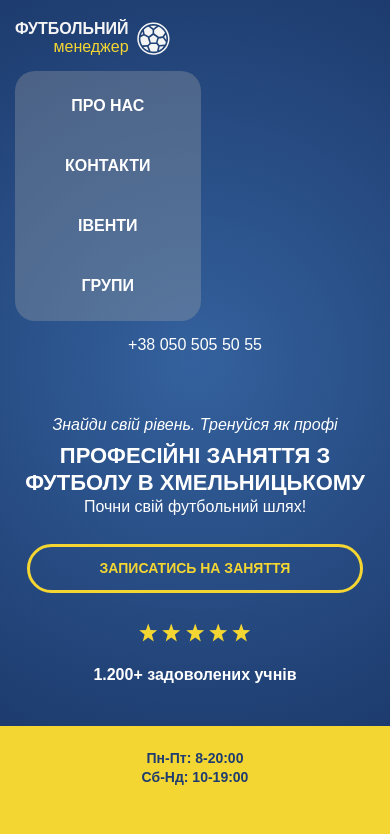
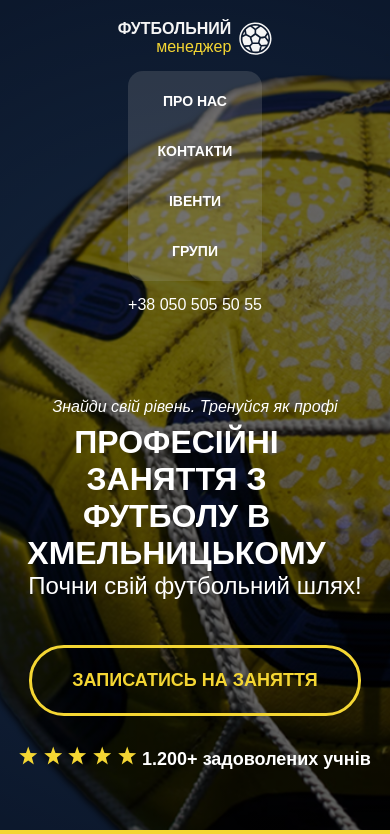
Before and after one commit to nazareth2009/football_manager, a plain HTML site: page index.html in a window 390 px wide. Shown: the top 834 px of the page. Drawn offline with Linux system fonts and the light colour scheme.

Commit message:
mobile fix

```diff
--- a/css/style.css
+++ b/css/style.css
@@ -11,17 +11,21 @@ body {
 
 
 .main {
-    background: url(../img/big-ball.png) no-repeat right bottom -70px, radial-gradient(circle at center,#34619d 0%,#34619d 1%, #1d3b6e 100%);
+  background:
+    linear-gradient(rgba(0, 0, 0, 0.6), rgba(0, 0, 0, 0.6)),
+    url(../img/big-ball.png) no-repeat center bottom -50px,
+    radial-gradient(circle at center, #34619d 0%, #1d3b6e 100%);
+  background-size: cover;
+  text-align: center;
 }
 
 .header {
     display: flex;
-    justify-content: space-between;
+    flex-direction: column;
+    align-items: center;
+    gap: 15px;
     padding: 20px 0;
-    align-items: center;
-
 }
-
 
 .logo {
     display: flex;
@@ -30,18 +34,15 @@ body {
 }
 
 .logo:hover svg {
-        transform: rotate(360deg);
-        margin-left: 50px;
-        transition: all 1s ease;
-
+    transform: rotate(360deg);
+    margin-left: 50px;
+    transition: all 1s ease;
 }
 
 .logo div {
      text-align: right;
      margin-right: 8px;
 }
-
-
 
 .logo strong {
     display: block;
@@ -61,12 +62,18 @@ body {
 
 .menu ul {
     display: flex;
-    column-gap: 10px;
+    flex-direction: column;
+    align-items: center;
+    row-gap: 10px;
     list-style: none;
     margin: 0;
-    padding: 5px 45px;
-    border-radius: 20px;
-    background-color: rgba(172, 172, 170, 0.3)
+    padding: 10px 20px;
+    border-radius: 15px;
+    background-color: rgba(172, 172, 170, 0.2);
+}
+
+.menu li {
+    margin: 5px 0;
 }
 
 .menu a {
@@ -83,19 +90,16 @@ body {
 .menu li:hover > a {
     color: #f4d633;
     border-radius: 20px;
-    background-color: rgba(172, 172, 170, 0.3)
+    background-color: rgba(172, 172, 170, 0.3);
 }
 
 .phone {
-    position: relative;
-    padding-left: 35px;
+    position: static;
+    padding-left: 0;
 }
 
 .phone img {
-    position: absolute;
-    left: 0;
-    top: calc(50% - 13px);
-
+    display: none;
 }
 
 .phone a {
@@ -105,54 +109,49 @@ body {
 }
 
 .phone a:hover {
-        color: #f4d633;
-        text-decoration: underline;
-        transition: all .5s ease;
+    color: #f4d633;
+    text-decoration: underline;
+    transition: all .5s ease;
+}
 
 
-
-}
-
 .main-info {
-    padding: 130px 0;
+    padding: 60px 0;
+    text-align: center;
 }
 
 .main-info p {
-    margin: 0 ;
+    margin: 0;
 }
-
 
 .main-info i {
     font-size: 16px;
     color: #fff;
 }
 
-
 .main-info h1 {
-    margin: 0;
-    max-width: 687px;
-    font-size: 48px;
+    margin: 0 ;
+    max-width: 90%;
+    font-size: 32px;
     text-transform: uppercase;
     color: #fff;
- }
+}
 
- .main-info p {
-    font-size: 30px;
+.main-info p {
+    font-size: 20px;
     color: #ffffff;
     font-family: "Arial";
- }
-
+}
 
 .main-info .subtitle {
     margin-bottom: 25px;
-    font-size: 30px;
+    font-size: 24px;
     color: #ffffff;
-
 }
-
 
 .main-info a {
     display: inline-block;
+    margin-top: 20px;
     padding: 22px 40px;
     font-size: 18px;
     text-transform: uppercase;
@@ -163,12 +162,11 @@ body {
     border: 3px solid #f4d633;
 }
 
-
 .main-info span {
-    font-size: 20px;
+    font-size: 18px;
     color: #fff;
     font-weight: bold;
-
+    margin-top: 10px;
 }
 
 p.above-title {
@@ -180,12 +178,11 @@ p.submit-block {
 }
 
 p.submit-block a {
-    background: linear-gradient( -45deg, transparent 40%, #f4d633 50%);
+    background: linear-gradient(-45deg, transparent 40%, #f4d633 50%);
     background-size: 500%;
     background-position: 100% 0;
     transition: all 1s ease;
 }
-
 
 p.submit-block a:hover {
     color: #1d3b6e;
@@ -193,28 +190,29 @@ p.submit-block a:hover {
     box-shadow: 3px 5px 0 rgba(0, 0, 0, 0.3);
 }
 
-
+/* футер */
 .footer {
     background-color: #f4d633;
     padding: 20px 0;
+    text-align: center;
 }
 
 .footer-wrap {
     display: flex;
-    justify-content: space-between;
+    flex-direction: column;
+    align-items: center;
+    gap: 10px;
 }
 
 .footer p {
     margin: 0;
 }
 
-
- .schedule p {
-    margin: 10px;
+.schedule p {
+    margin: 5px;
     line-height: 14px;
     color: #1e3c6f;
     font-weight: bold;
-
 }
 
 .footer-logo strong,
@@ -227,10 +225,9 @@ p.submit-block a:hover {
     margin-right: 8px;
 }
 
-
-
 .apps ul {
     display: flex;
+    justify-content: center;
     column-gap: 10px;
     list-style: none;
     margin: 0;
@@ -242,7 +239,7 @@ p.submit-block a:hover {
     z-index: 1;
 }
 
-.apps  li:hover > a:before {
+.apps li:hover > a:before {
     position: absolute;
     content: "";
     width: 100%;
@@ -253,138 +250,86 @@ p.submit-block a:hover {
     border-radius: 100%;
     z-index: -1;
     filter: blur(2px);
-
 }
 
-.apps  li > a:before {
+.apps li > a:before {
     transition: all 1.3s ease;
-     content: "";
-     height: 0;
-     left: -10px;
-     width: 100%;
+    content: "";
+    height: 0;
+    left: -10px;
+    width: 100%;
 }
-
 
 .sinse {
     display: block;
     font-size: 12px;
     color: #204075;
-    text-align: right;
-    padding-right: 15px;
+    text-align: center;
+    padding-right: 0;
 }
 
-
-@media (max-width: 768px) {
-
-  .wrapper {
-    padding: 0 15px;
-    max-width: 100%;
+@media (min-width: 784px) {
+  .main {
+    background:
+      url(../img/big-ball.png) no-repeat right bottom -70px,
+      radial-gradient(circle at center, #34619d 0%, #1d3b6e 100%);
+    background-size: contain;
+    text-align: left;
   }
 
   .header {
-    flex-direction: column;
-    align-items: flex-start;
-    gap: 15px;
+      flex-direction: row;
+      justify-content: space-between;
+      align-items: center;
+      text-align: left;
   }
 
   .menu ul {
-    flex-direction: column;
-    row-gap: 10px;
-    padding: 10px 20px;
-    width: 100%;
-  }
-
-  .menu a {
-    font-size: 16px;
-    padding: 10px;
-    display: block;
-    text-align: center;
+      flex-direction: row;
+      background-color: rgba(172, 172, 170, 0.3);
+      padding: 5px 45px;
+      border-radius: 20px;
   }
 
   .phone {
-    padding-left: 0;
-    width: 100%;
-    text-align: center;
+      position: relative;
+      padding-left: 35px;
   }
 
   .phone img {
-    display: none;
+      display: block;
+      position: absolute;
+      left: 0;
+      top: calc(50% - 13px);
   }
 
   .main-info {
-    padding: 40px 0;
-    text-align: center;
+      padding: 130px 0;
+      text-align: left;
   }
 
   .main-info h1 {
-    font-size: 26px;
-    line-height: 1.2;
-    max-width: 100%;
+      font-size: 48px;
+      max-width: 687px;
+
   }
 
-  .main-info p,
-  .main-info .subtitle {
-    font-size: 18px;
-    line-height: 1.4;
-  }
-
-  .main-info a {
-    display: block;
-    width: 100%;
-    max-width: 300px;
-    margin: 20px auto;
-    padding: 14px 20px;
-    font-size: 16px;
-    text-align: center;
-  }
-
-  .main-info span {
-    display: block;
-    margin-top: 15px;
-    font-size: 16px;
+  .main-info p {
+      font-size: 30px;
   }
 
 
-  .main {
-    background: radial-gradient(circle at center,#34619d 0%,#1d3b6e 100%);
-  }
 
   .footer-wrap {
-    flex-direction: column;
-    align-items: center;
-    text-align: center;
-    gap: 15px;
-  }
-
-  .schedule p {
-    margin: 5px 0;
-    font-size: 14px;
-  }
-
-  .apps ul {
-    justify-content: center;
+      flex-direction: row;
+      justify-content: space-between;
+      text-align: left;
   }
 
   .sinse {
-    text-align: center;
-    padding-right: 0;
-    margin-top: 10px;
+      text-align: right;
+      padding-right: 15px;
   }
-}
 
 
-@media (max-width: 480px) {
-  .main-info h1 {
-    font-size: 22px;
-  }
-
-  .main-info p,
-  .main-info .subtitle {
-    font-size: 16px;
-  }
-
-  .main-info a {
-    font-size: 14px;
-    padding: 12px 15px;
-  }
 }
```
